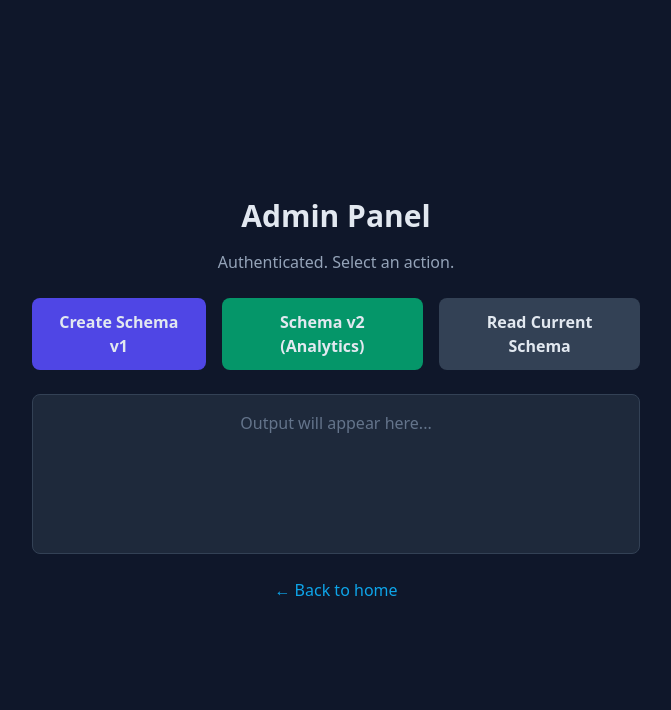
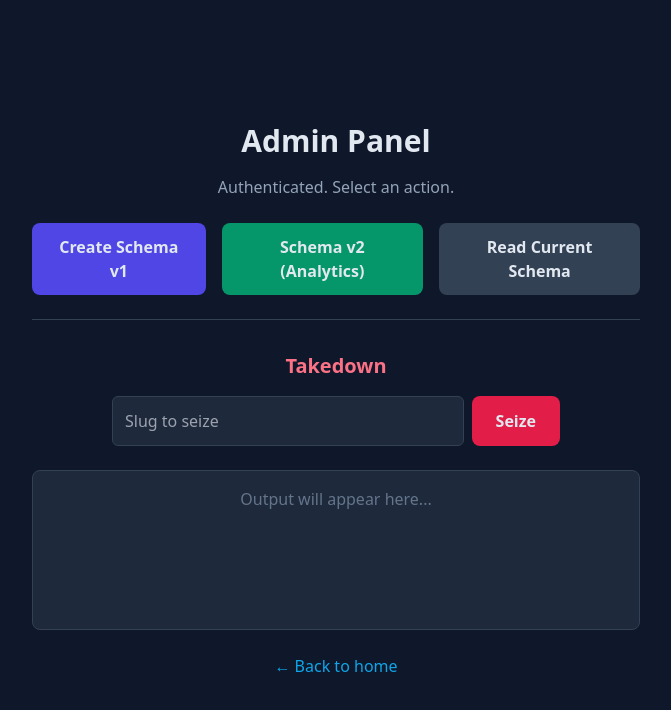
Before and after one commit to 4ev-link/4ev.link, a plain HTML site: page admin.html in a window 1280 px wide. Both pictures are taken after typing "Sample123" into the empty fields and a click on the button "Unlock". Shown: the whole page, without its empty margins (304-975 px from the left). Drawn offline with nearby package versions, Linux system fonts and the light colour scheme.

Commit message:
Feat: Add takedown UI to admin panel

```diff
--- a/admin.html
+++ b/admin.html
@@ -40,6 +40,17 @@
                         Read Current Schema
                     </button>
                 </div>
+
+                <div class="mt-8 pt-8 border-t border-slate-700">
+                    <h2 class="text-xl font-bold mb-4 text-rose-400">Takedown</h2>
+                    <form @submit.prevent="seizeLink" class="flex gap-2 max-w-md mx-auto">
+                        <input x-model="takedownSlug" type="text" placeholder="Slug to seize" required class="flex-1 p-3 bg-slate-800 border border-slate-700 rounded-md focus:outline-none focus:ring-2 focus:ring-rose-500">
+                        <button type="submit" :disabled="loading" class="px-6 py-3 font-semibold rounded-lg bg-rose-600 hover:bg-rose-700 transition-colors disabled:opacity-50">
+                            Seize
+                        </button>
+                    </form>
+                </div>
+
                 <div class="min-h-[10rem] bg-slate-800 rounded-lg p-4 border border-slate-700 text-left">
                     <div x-show="loading" class="flex justify-center items-center h-full">
                          <i data-lucide="loader-2" class="animate-spin w-8 h-8 text-slate-400"></i>
@@ -54,7 +65,7 @@
     </div>
 
     <script>
-      function adminPage(){return{password:"",authenticated:!1,loading:!1,error:"",output:"",async runAction(t){this.loading=!0,this.error="",this.output="";try{const s=await fetch(`/api/admin/${t}`,{method:"POST",headers:{"Content-Type":"application/json"},body:JSON.stringify({admin_pass:this.password})});if(!s.ok)throw new Error(await s.text()||`Failed to ${t}`);this.output=await s.text()}catch(s){this.error=s.message}finally{this.loading=!1,this.$nextTick(()=>lucide.createIcons())}}}}
+      function adminPage(){return{password:"",authenticated:!1,loading:!1,error:"",output:"",takedownSlug:"",async runAction(t){this.loading=!0,this.error="",this.output="";try{const s=await fetch(`/api/admin/${t}`,{method:"POST",headers:{"Content-Type":"application/json"},body:JSON.stringify({admin_pass:this.password})});if(!s.ok)throw new Error(await s.text()||`Failed to ${t}`);this.output=await s.text()}catch(s){this.error=s.message}finally{this.loading=!1,this.$nextTick(()=>lucide.createIcons())}},async seizeLink(){this.loading=!0,this.error="",this.output="";try{const s=await fetch("/api/admin/takedown",{method:"POST",headers:{"Content-Type":"application/json"},body:JSON.stringify({admin_pass:this.password,slug:this.takedownSlug})});if(!s.ok)throw new Error(await s.text()||"Failed");this.output=await s.text(),this.takedownSlug=""}catch(s){this.error=s.message}finally{this.loading=!1}}}}
       lucide.createIcons();
     </script>
 </body>
```
